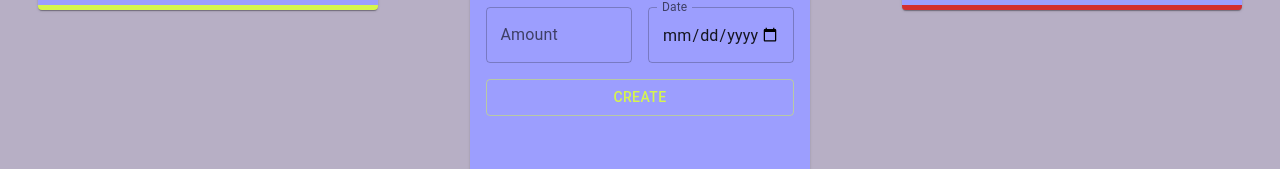
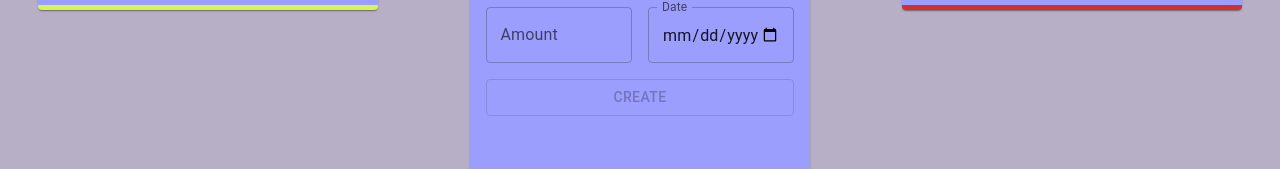
Before and after one commit to FerasHamam/expense_tracker, a React (Create React App) app: page / in a window 1280 px wide. Shown: the part 493-662 px from the top of the page. Built offline with nearby package versions, Linux system fonts and the light colour scheme.

Commit message:
Finished the form validation

```diff
--- a/src/components/Main/Form/Form.jsx
+++ b/src/components/Main/Form/Form.jsx
@@ -17,11 +17,13 @@ import {
   incomeCategories,
 } from "../../../constants/constants";
 import formatDate from "../../../utils/formatDate";
+
 const initialFormData = {
   type: "",
   category: "",
   amount: "",
-  date: new Date(),
+  date: null,
+  touched: false,
 };
 const initialFormError = {
   type: false,
@@ -33,20 +35,25 @@ const Form = () => {
   const [formData, setFormData] = useState(initialFormData);
   const [formError, setFormError] = useState(initialFormError);
   const { addTransaction } = useExpenseTrackerContext();
+
   const onCreateTransaction = () => {
-    if (
+    let formNotValid =
       formError.amount ||
       formError.category ||
       formError.date ||
-      formError.type
-    )
+      formError.type ||
+      !formData.touched;
+    if (formNotValid) {
+      setFormData((prevFormData) => ({ ...prevFormData, touched: true }));
       return;
+    }
     addTransaction({
       ...formData,
       amount: Number(formData.amount),
       id: uuidv4(),
       date: formatDate(formData.date),
     });
+
     setFormData(initialFormData);
     setFormError(initialFormError);
   };
@@ -73,7 +80,11 @@ const Form = () => {
                   return;
                 }
                 if (formError.type) setFormError({ ...formError, type: false });
-                setFormData({ ...formData, type: value });
+                setFormData((prevFormData) => ({
+                  ...prevFormData,
+                  type: value,
+                  touched: true,
+                }));
               }}
             >
               {types.map((type) => (
@@ -96,7 +107,7 @@ const Form = () => {
               onChange={(event) => {
                 const value = event.target.value;
                 if (value === null) {
-                  setFormError({ ...formError, category: true });
+                  setFormError({ ...formError, category: true, touched: true });
                   return;
                 } else if (formError.category)
                   setFormError({
@@ -132,7 +143,7 @@ const Form = () => {
             onChange={(event) => {
               let value = event.target.value;
               if (value === null || Number(value) < 0) {
-                setFormError({ ...formError, amount: true });
+                setFormError({ ...formError, amount: true, touched: true });
                 value = 0;
               } else if (formError.amount)
                 setFormError({
@@ -151,7 +162,7 @@ const Form = () => {
             color="secondary"
             InputLabelProps={{ shrink: true }}
             inputProps={{ max: new Date() }}
-            value={formData.date}
+            value={formData.date !== null ? formData.date : new Date()}
             error={formError.date}
             onChange={(event) => {
               const value = event.target.value;
@@ -162,7 +173,7 @@ const Form = () => {
                   ...formError,
                   date: false,
                 });
-              setFormData({ ...formData, date: value });
+              setFormData({ ...formData, date: value, touched: true });
             }}
           ></TextField>
         </Grid>
@@ -172,6 +183,13 @@ const Form = () => {
             color="secondary"
             fullWidth
             onClick={onCreateTransaction}
+            disabled={
+              !formData.touched ||
+              formData.amount.length < 1 ||
+              formData.category.length < 1 ||
+              formData.date === null ||
+              formData.type.length < 1
+            }
           >
             CREATE
           </Button>
```
